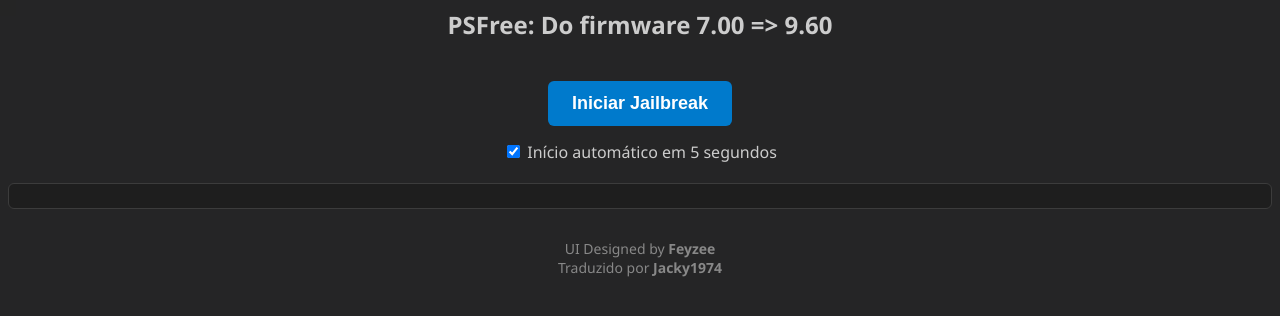
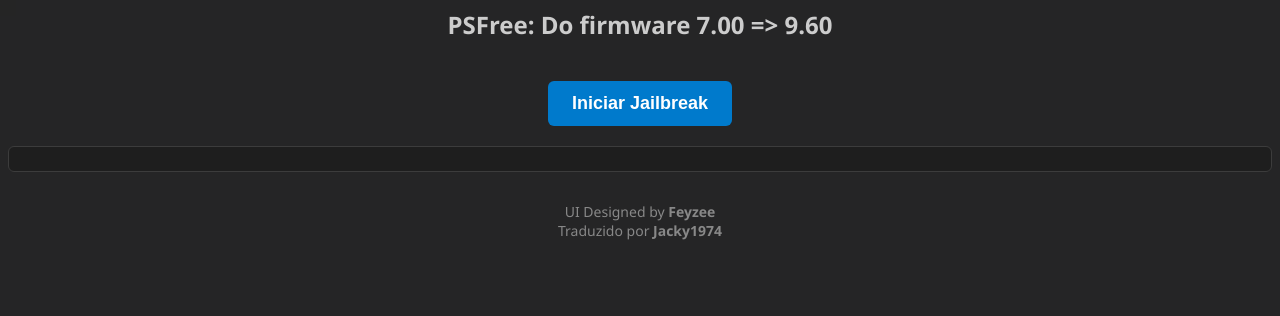
Before and after one commit to jrsilva74/ps4, a plain HTML site: page index.html in a window 1280 px wide. Drawn offline with Linux system fonts and the light colour scheme.

Commit message:
Remove auto-run checkbox from index.html
Removed auto-run checkbox and label from UI.

```diff
--- a/index.html
+++ b/index.html
@@ -62,10 +62,7 @@
       <button id="jailbreakBtn">Iniciar Jailbreak</button>
     </div>
     <div style="margin-top: 15px;">
-      <label style="font-size: 16px;">
-        <input type="checkbox" id="autoRunCheck" checked>
-        Início automático em <span id="countdown">5</span> segundos
-      </label>
+
     </div>
     <pre id="console"></pre>
     <footer>
```
